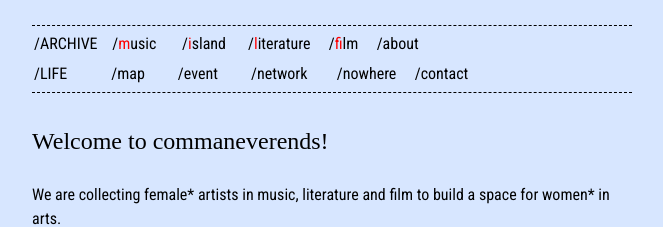
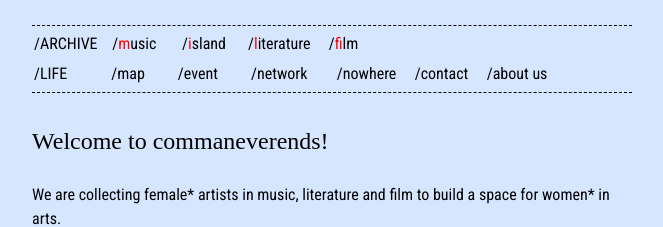
Before and after one commit to jeonghihi/commaneverends.github.io, a Jekyll site: the page built from index.md, in a window 1280 px wide. Shown: the top 227 px of the page, without its empty margins (308-971 px from the left). Built offline with Jekyll 4.4.1, drawn with Linux system fonts in a browser that asks for light colours; some web fonts are replaced.

Commit message:
Update header.html

```diff
--- a/_includes/header.html
+++ b/_includes/header.html
@@ -12,7 +12,6 @@
 		<a href="/island/">/<span style="color: red">i</span>sland &nbsp;&nbsp;&nbsp;&nbsp;</a>
 		<a href="/literature/">/<span style="color: red">l</span>iterature &nbsp;&nbsp;&nbsp;</a>
 		<a href="/film/">/<span style="color: red">f</span>ilm &nbsp;&nbsp;&nbsp;</a>
-		<a href="/about/">/<span style="color: black">about</span> &nbsp;&nbsp;&nbsp;</a>
 		</ul></div>
 	<div id="menu2" style="margin:2px; width:100%;">
 		<ul><a href="/#">/LIFE &nbsp;&nbsp;&nbsp;&nbsp;&nbsp;&nbsp;&nbsp;&nbsp;&nbsp;&nbsp;</a>
@@ -21,6 +20,7 @@
 		<a href="/network/">/network &nbsp;&nbsp;&nbsp;&nbsp;&nbsp;&nbsp;</a>
 		<a href="https://wedo.org/feminist-solidarity-for-a-collective-response-to-covid-19/" target="_blank">/nowhere &nbsp;&nbsp;&nbsp;</a>
 		<a href="/contact/">/contact &nbsp;&nbsp;&nbsp;</a>
+		<a href="/about/">/<span style="color: black">about us</span> &nbsp;&nbsp;&nbsp;</a>
 		</ul></div>
 </div>
 
```
